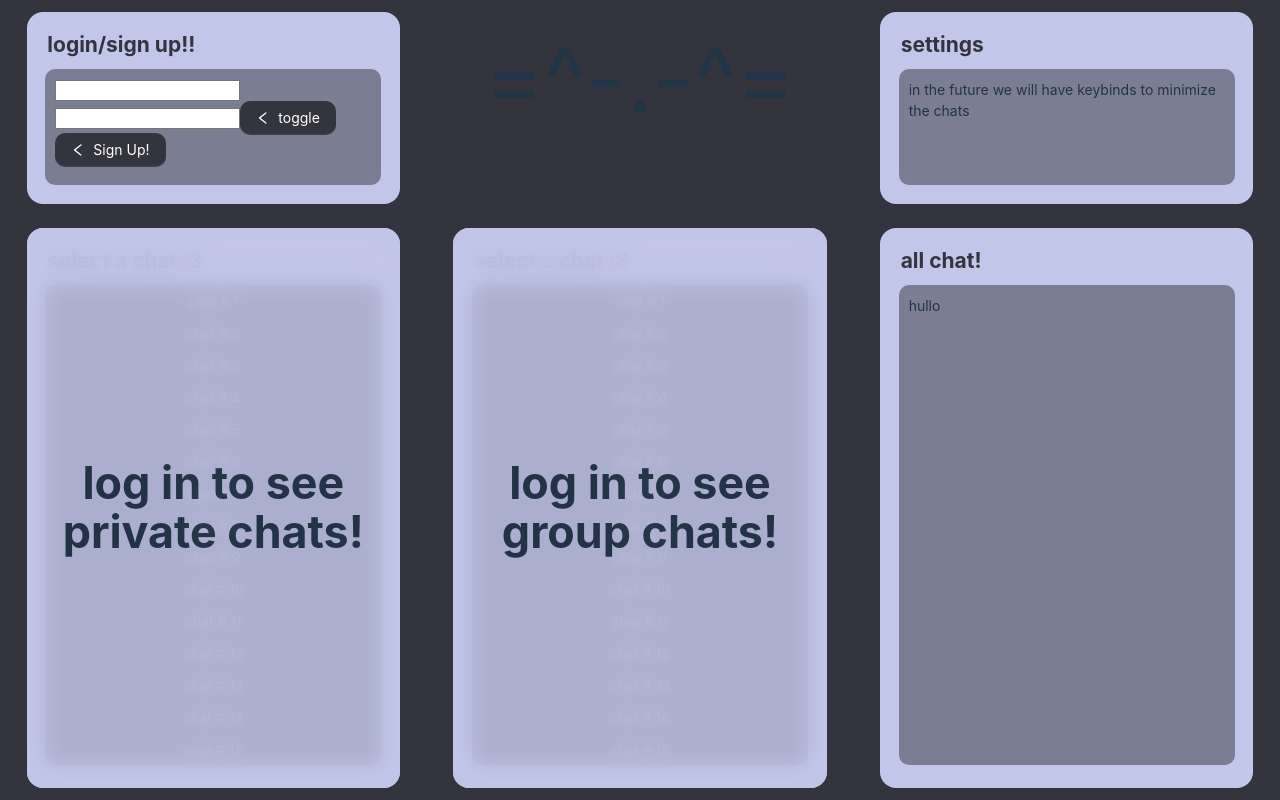
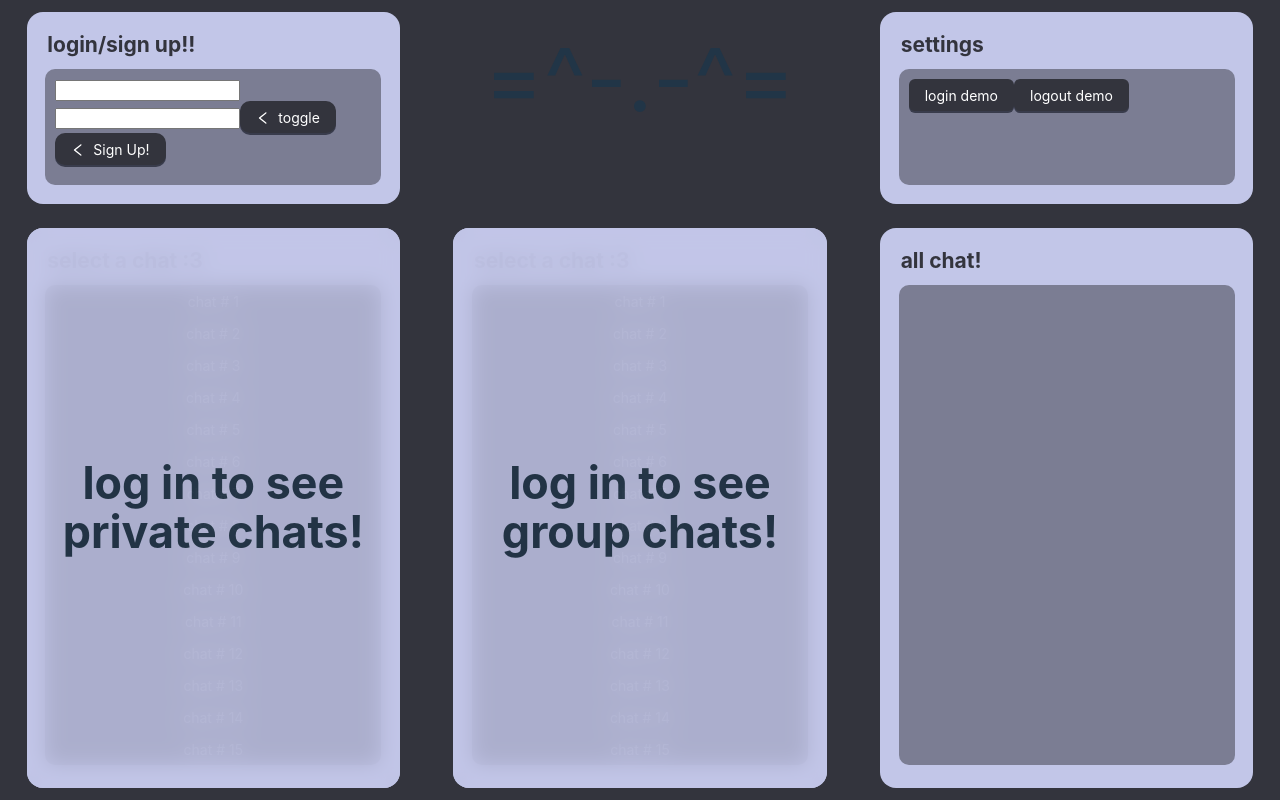
Before and after one commit to jsikali/MEAO-Frontend, a React (Vite) app in the folder meao/: page / in a window 1280 px wide. Built offline with nearby package versions, Linux system fonts and the light colour scheme.

Commit message:
starting public chat calls

```diff
--- a/meao/src/App.css
+++ b/meao/src/App.css
@@ -1,33 +1,20 @@
-.chat-div {}
-
 body {
   background-color: #33343d;
 }
 
 .login-cover {
+  align-items: center;
+  backdrop-filter: blur(10px);
   background-color: #c2c6e8;
-
+  border-radius: 16px;
+  display: flex;
+  height: 100%;
+  justify-content: center;
+  opacity: 0.85;
+  position: absolute;
+  text-align: center;
+  width: 100%;
   z-index: 100;
-
-  position: absolute;
-
-  text-align: center;
-
-  border-radius: 16px;
-
-  height: 100%;
-
-  width: 100%;
-
-  display: flex;
-
-  justify-content: center;
-
-  align-items: center;
-
-  backdrop-filter: blur(10px);
-
-  opacity: 0.85;
 }
 
 h2 {
@@ -38,7 +25,7 @@ h2 {
 .top-box-content {
   background-color: #7B7D93;
   border-radius: 10px;
+  height: 12vh;
+  margin-top: 2vh;
   padding: 10px;
-  margin-top: 2vh;
-  height: 12vh;
 }
--- a/meao/src/App.jsx
+++ b/meao/src/App.jsx
@@ -7,7 +7,7 @@ import Settings from './Settings.jsx';
 import React, { useState } from "react";
 
 function App() {
-  const [isLoggedIn, setisLoggedIn] = useState(false);
+  const [isLoggedIn, setIsLoggedIn] = useState(false);
   const [toggle, switchToggle] = useState(false);
   // const getIsLoggedIn = () => {
   //   return isLoggedIn
@@ -39,7 +39,7 @@ function App() {
           <Col span={7} style={{
           }}>
             <Login
-              setIsLoggedIn={setisLoggedIn}
+              setIsLoggedIn={setIsLoggedIn}
               getIsLoggedIn={getIsLoggedIn}
               switchToggle={switchToggle}
               getToggle={getToggle}>
@@ -55,9 +55,8 @@ function App() {
             =^-.-^=
           </Col>
           <Col span={7} style={{}}>
-          <Settings
-              setIsLoggedIn={setisLoggedIn}
-              getIsLoggedIn={getIsLoggedIn}>
+            <Settings
+              setIsLoggedIn={setIsLoggedIn}>
             </Settings>
           </Col>
         </Row>
--- a/meao/src/PublicChatBox.jsx
+++ b/meao/src/PublicChatBox.jsx
@@ -1,8 +1,17 @@
-import React, { useState } from 'react';
+import React, { useState, useEffect } from 'react';
 import { Button, /*theme*/ } from 'antd';
 import { LeftOutlined } from '@ant-design/icons';
 
 const PublicChatBox = () => {
+
+    const [time, setTime] = useState(Date.now());
+
+    useEffect(() => {
+        const interval = setInterval(() => setTime(Date.now()), 1000);
+        return () => {
+            clearInterval(interval);
+        };
+    }, []);
 
     const containerStyle = {
         height: '100%',
@@ -36,7 +45,6 @@ const PublicChatBox = () => {
                     <div style={{
                         padding: '10px'
                     }}>
-                        hullo
                     </div>
                 </div>
             </div>
--- a/meao/src/Settings.jsx
+++ b/meao/src/Settings.jsx
@@ -1,15 +1,15 @@
 import { Button } from "antd";
-import { LeftOutlined } from "@ant-design/icons";
+import { useState } from 'react';
 
-const Settings = ({ setIsLoggedIn, getIsLoggedIn }) => {
+const Settings = ({ setIsLoggedIn }) => {
 
     const containerStyle = {
+        backgroundColor: "#c2c6E8",
+        borderRadius: "16px",
+        boxSizing: "border-box",
         height: "100%",
         overflow: "auto",
         padding: "0 5%",
-        backgroundColor: "#c2c6E8",
-        borderRadius: "16px",
-        boxSizing: "border-box",
     };
 
     return (
@@ -23,7 +23,12 @@ const Settings = ({ setIsLoggedIn, getIsLoggedIn }) => {
                 <h2>settings</h2>
             </div>
             <div className="top-box-content">
-                in the future we will have keybinds to minimize the chats
+                <Button type="primary" onClick={() => setIsLoggedIn(true)}>
+                    login demo
+                </Button>
+                <Button type="primary" onClick={() => setIsLoggedIn(false)}>
+                    logout demo
+                </Button>
             </div>
         </div>
     );
```
